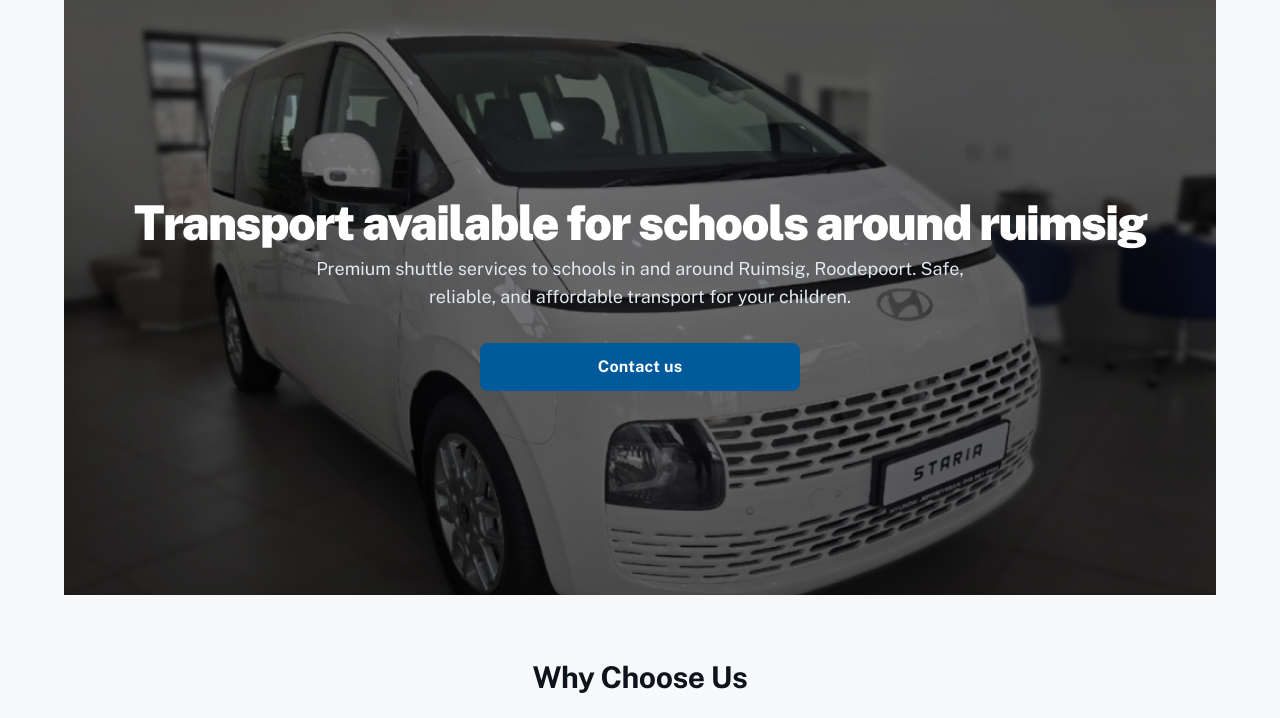
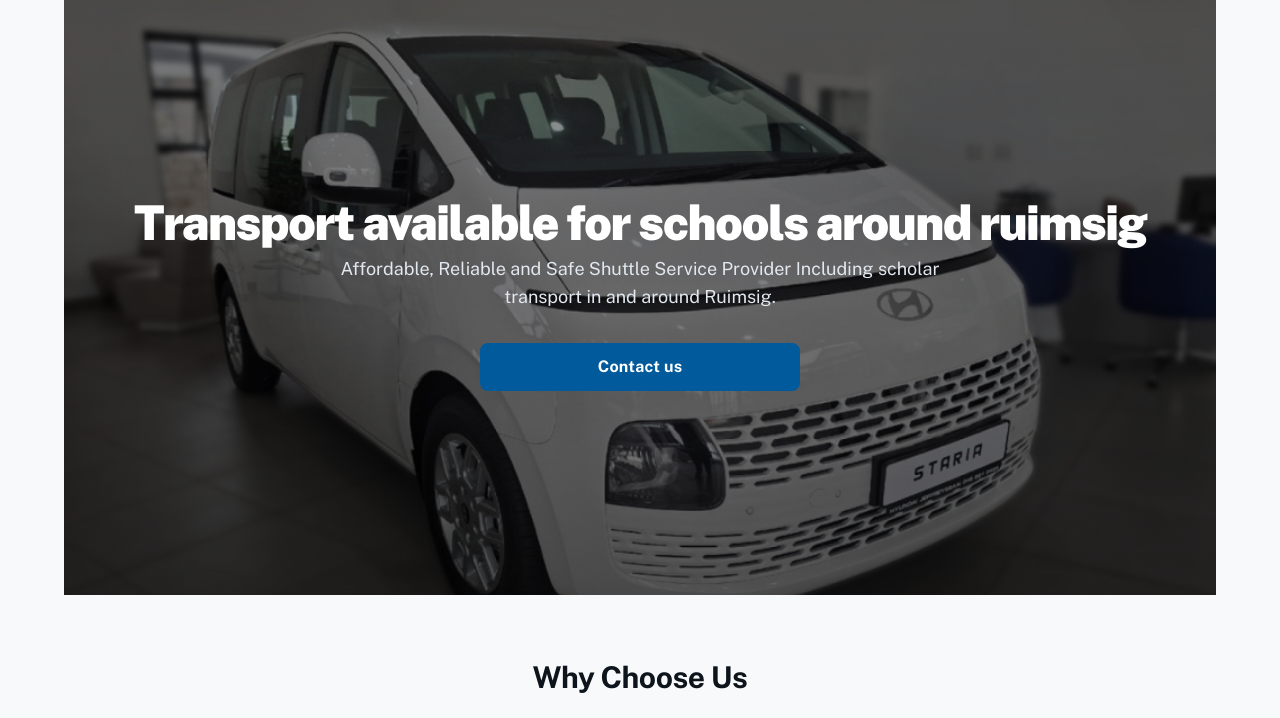
Before and after one commit to peter-repo-projets22/webproject_4, a plain HTML site: page index.html in a window 1280 px wide. Shown: the part 70-788 px from the top of the page. Drawn offline with nearby package versions, Linux system fonts and the light colour scheme.

Commit message:
Update index.html

```diff
--- a/index.html
+++ b/index.html
@@ -123,9 +123,7 @@
                 <p
                   class="mx-auto max-w-2xl text-base font-normal leading-normal text-slate-200 md:text-lg"
                 >
-                  Premium shuttle services to schools in and around Ruimsig,
-                  Roodepoort. Safe, reliable, and affordable transport for your
-                  children.
+                 Affordable, Reliable and Safe Shuttle Service Provider Including scholar transport in and around Ruimsig.
                 </p>
               </div>
               <a
```
